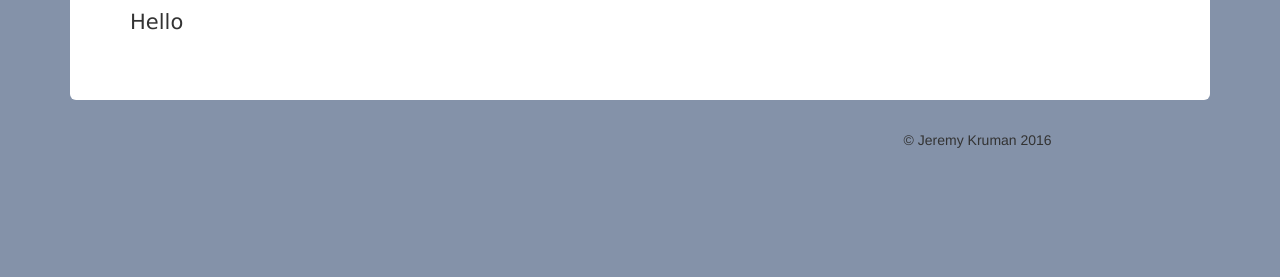
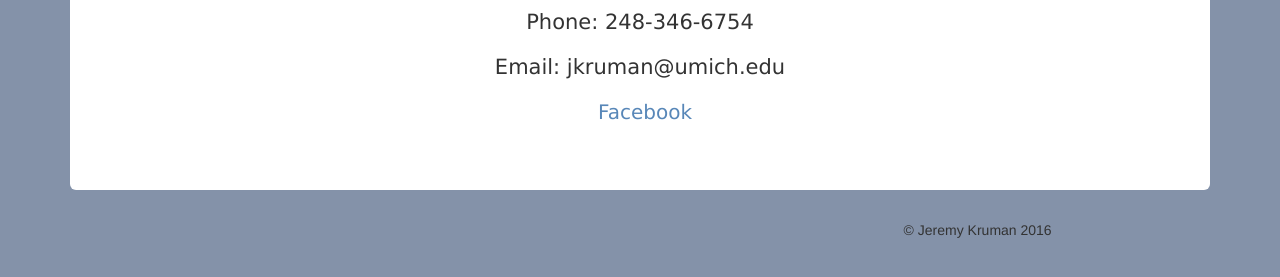
Before and after one commit to JeremyKruman/JeremyKruman.github.io, a plain HTML site: page contact.html in a window 1280 px wide. Shown: the part 167-444 px from the top of the page. Drawn offline with nearby package versions, Linux system fonts and the light colour scheme.

Commit message:
First draft
First complete commit of website.

```diff
--- a/contact.html
+++ b/contact.html
@@ -37,10 +37,18 @@
 
 		<section class="jumbotron">
 			<div class="container">
-				<div class="row text-left">
+				<div class="row text-center">
 					<h3>Contact Me:</h3>
-					<p>Hello</p>
+					<p class="col-sm-12">Phone:
+					248-346-6754
+					</p>
+					<p class="col-sm-12">Email:
+					jkruman@umich.edu
+					</p>
+					<p class="col-sm-12"><a href="https://www.facebook.com/gokkar">Facebook</a>
+					</p>
 				</div>
+
 			</div>
 
 
```
